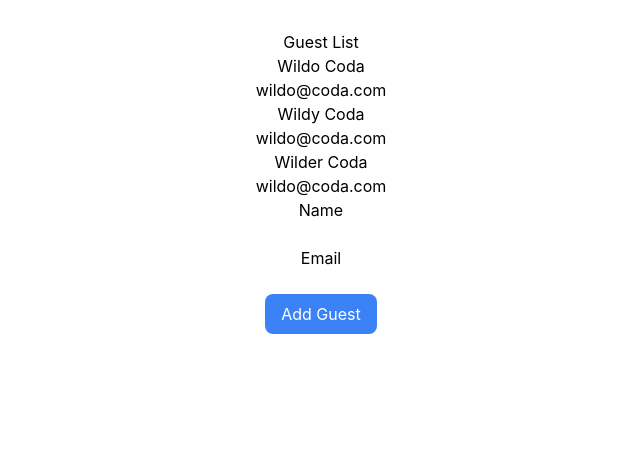
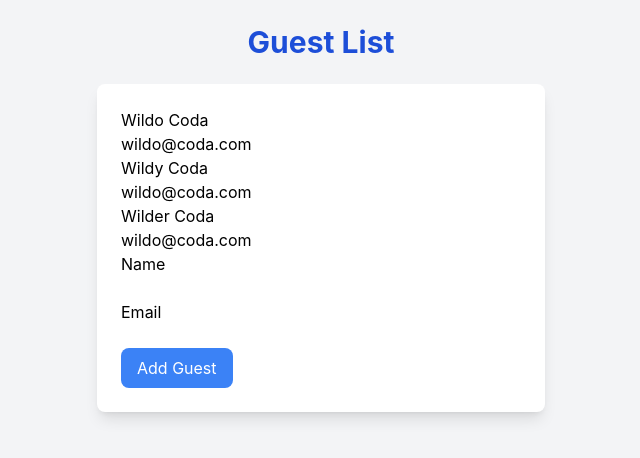
Before and after one commit to reMRKableDev/react-context-intro, a React (Create React App) app: page / in a window 1280 px wide. Shown: the top 458 px of the page, without its empty margins (319-959 px from the left). Built offline with nearby package versions, Linux system fonts and the light colour scheme.

Commit message:
feat(App.js): add tailwind styling

```diff
--- a/src/components/App.js
+++ b/src/components/App.js
@@ -8,11 +8,13 @@ import GuestContextProvider from "../contexts/GuestContext";
 export default class App extends Component {
   render() {
     return (
-      <section className="App">
-        <h1>Guest List</h1>
+      <section className="min-h-screen bg-gray-100 flex flex-col items-center p-6">
+        <h1 className="text-3xl font-bold text-blue-700 mb-6">Guest List</h1>
         <GuestContextProvider>
-          <GuestList />
-          <Form />
+          <div className="w-full max-w-md bg-white shadow-lg rounded-lg p-6">
+            <GuestList />
+            <Form />
+          </div>
         </GuestContextProvider>
       </section>
     );
```
